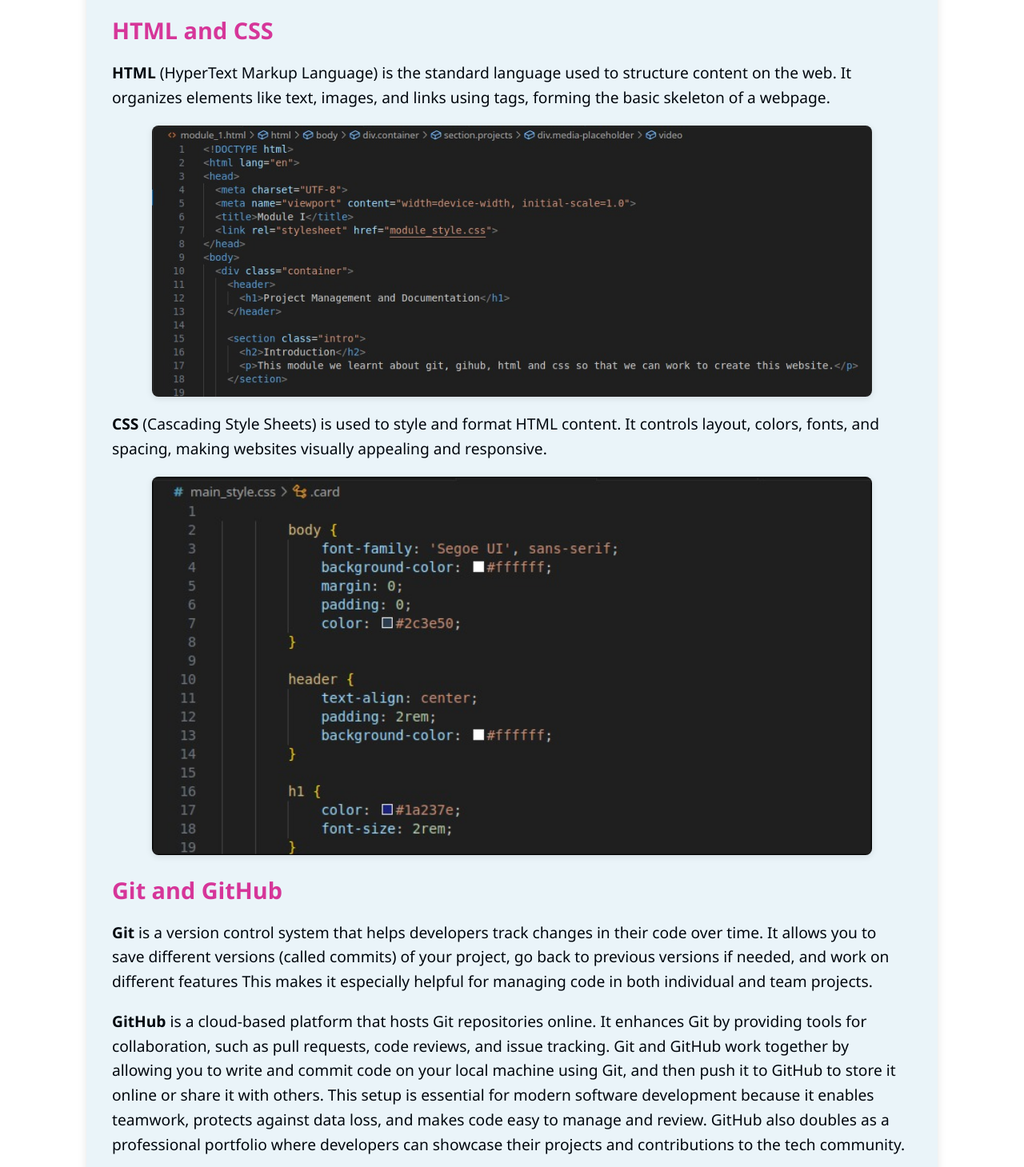
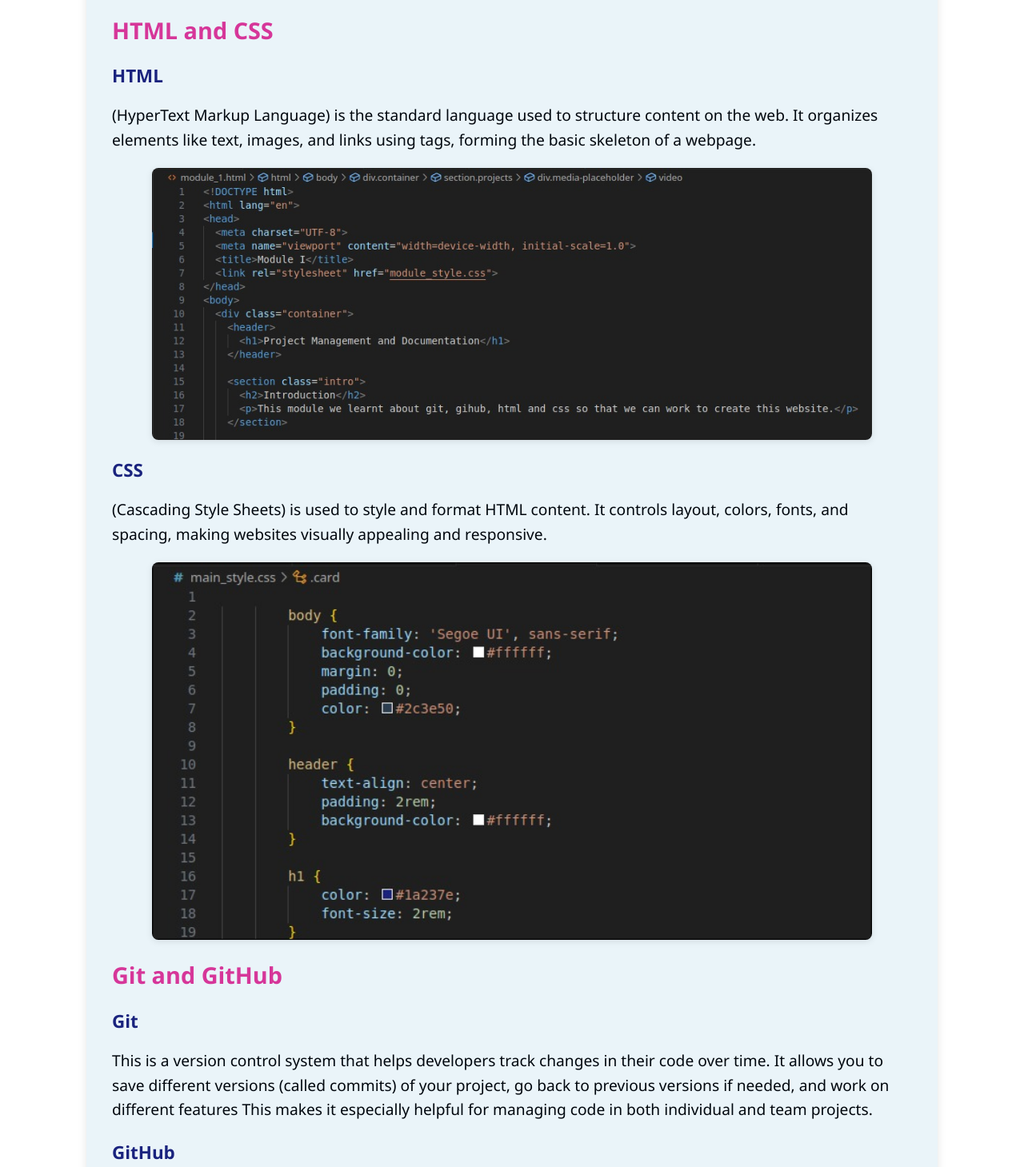
Before and after one commit to JKariithi/JaniceK-Portfolio, a plain HTML site: page module_1/module_1.html in a window 1280 px wide. Shown: the part 120-1579 px from the top of the page at 80% size. Drawn offline with Linux system fonts and the light colour scheme.

Commit message:
added h3

```diff
--- a/module_1/module_1.html
+++ b/module_1/module_1.html
@@ -14,7 +14,8 @@
 
     <section class="projects">
       <h2>HTML and CSS</h2>
-      <p><b>HTML</b>
+       <h3>HTML</h3>
+      <p>
          (HyperText Markup Language) is the standard language used to structure content on the web.
           It organizes elements like text, images, and
           links using tags, forming the basic skeleton of a webpage.
@@ -22,7 +23,8 @@
       <div class="media-placeholder">
         <img src="module_1_html.png" alt="html screenshort" width="900px">
       </div>
-      <p><b>CSS</b>
+      <h3>CSS</h3>
+      <p>
         (Cascading Style Sheets) is used to style and format HTML content.
         It controls layout, colors, fonts, and spacing, making websites visually appealing and responsive.
       </p>
@@ -30,14 +32,16 @@
         <img src="module_1_css.png" alt="html screenshort" width="900px">
       </div>
        <h2>Git and GitHub</h2>
-      <p> <b>Git</b> is a version control system that helps developers
+       <h3>Git</h3>
+      <p> This is a version control system that helps developers
         track changes in their code over time. It allows you
         to save different versions (called commits) of your
       project, go back to previous versions if needed, and work on
       different features This makes it especially helpful for managing code in
       both individual and team projects.
     </p>
-    <p><b>GitHub</b>  is a cloud-based platform that hosts Git repositories online.
+    <h3>GitHub</h3>
+    <p>This a cloud-based platform that hosts Git repositories online.
       It enhances Git by providing tools for collaboration, such as pull requests,
        code reviews, and issue tracking. Git and GitHub work together by allowing you
        to write and commit code on your local machine using Git, and then push it to
```
